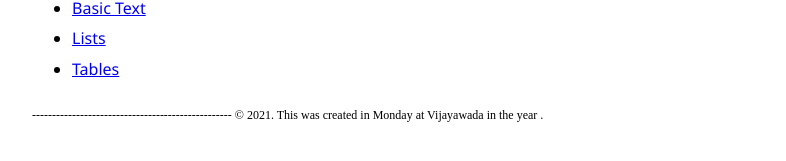
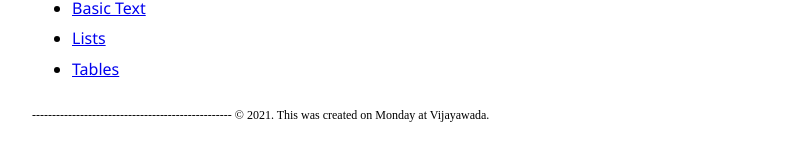
Before and after one commit to sampathyathi/Assignment, a Jekyll site: the page built from index.md, in a window 1280 px wide. Shown: the part 258-419 px from the top of the page, without its empty margins (26-812 px from the left). Built offline with Jekyll 4.4.1, drawn with Linux system fonts in a browser that asks for light colours.

Commit message:
Update footer.md

```diff
--- a/_includes/footer.md
+++ b/_includes/footer.md
@@ -1,2 +1,2 @@
 --------------------------------------------------
-&copy; 2021. This was created in {{site.day}} at {{site.place}} in the year {{site.year}}.
+&copy; 2021. This was created on {{site.day}} at {{site.place}}.
```
